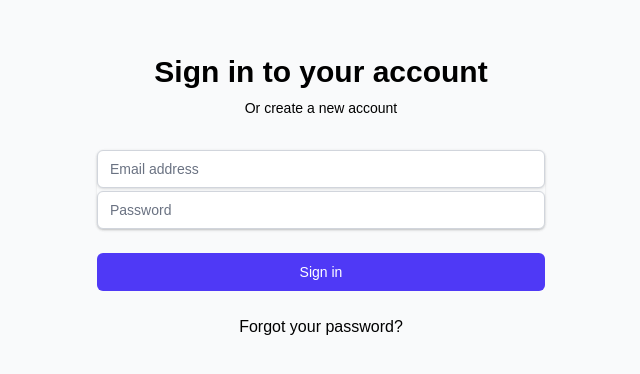
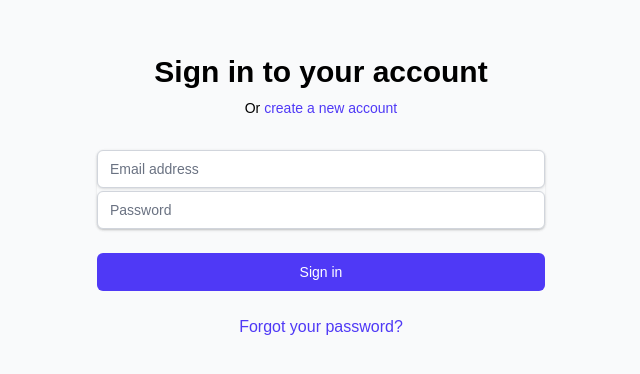
Before and after one commit to Kusaimosbah/Restaurant-Hiring-App, a Next.js app in the folder web/: page /auth/signin in a window 1280 px wide. Shown: the part 216-590 px from the top of the page, without its empty margins (319-959 px from the left). Built offline with nearby package versions, Linux system fonts and the light colour scheme.

Commit message:
Final fix for white text visibility issues

```diff
--- a/web/src/app/globals.css
+++ b/web/src/app/globals.css
@@ -98,7 +98,7 @@ form, input, button, label, select, textarea {
   color: #000000 !important;
 }
 
-/* FINAL OVERRIDE - ENSURE ALL TEXT IS BLACK */
-* {
+/* More targeted overrides for specific problematic elements */
+h2, .signin-heading, .auth-container h2, .auth-container p, .text-center {
   color: #000000 !important;
 }
--- a/web/src/components/BusinessProfile.tsx
+++ b/web/src/components/BusinessProfile.tsx
@@ -518,7 +518,7 @@ function LoadingState() {
   return (
     <div className="flex justify-center items-center h-64">
       <div className="animate-spin rounded-full h-12 w-12 border-t-2 border-b-2 border-indigo-500"></div>
-      <span className="ml-3 text-gray-600">Loading profile...</span>
+      <span className="ml-3" style={{color: '#000000'}}>Loading profile...</span>
     </div>
   );
 }
```
